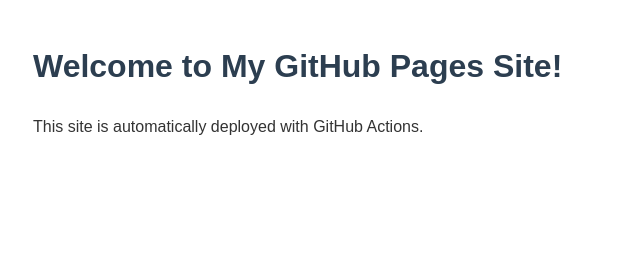
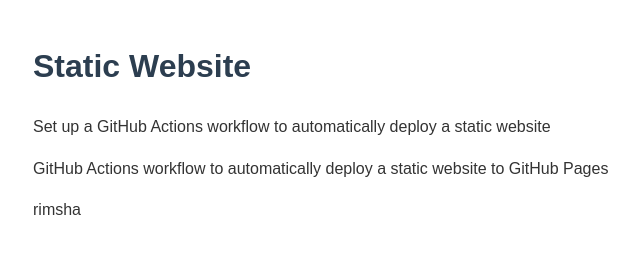
Before and after one commit to Rimsha-Ibrahim/gh-pages-demo, a plain HTML site: page src/index.html in a window 1280 px wide. Shown: the whole page, without its empty margins (207-847 px from the left). Drawn offline with Linux system fonts and the light colour scheme.

Commit message:
Update index.html

```diff
--- a/src/index.html
+++ b/src/index.html
@@ -7,7 +7,9 @@
     <link rel="stylesheet" href="style.css" />
 </head>
 <body>
-    <h1>Welcome to My GitHub Pages Site!</h1>
-    <p>This site is automatically deployed with GitHub Actions.</p>
+    <h1 class="blue-text">Static Website</h1>
+    <p>Set up a GitHub Actions workflow to automatically deploy a static website</p>
+    <p class="bottom-text">GitHub Actions workflow to automatically deploy a static website to GitHub Pages</p>
+    <p class="footer-text">rimsha</p>
 </body>
 </html>
```
